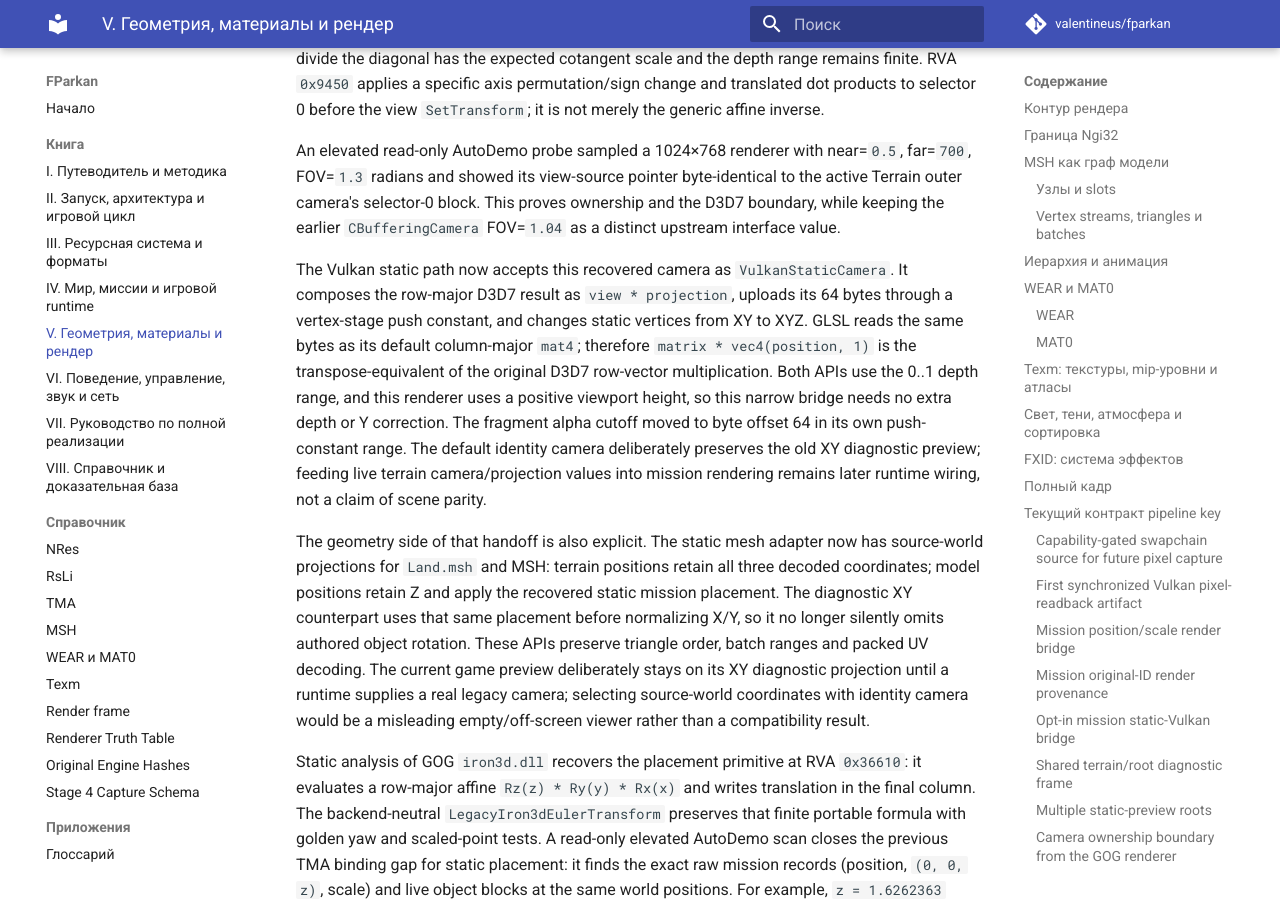
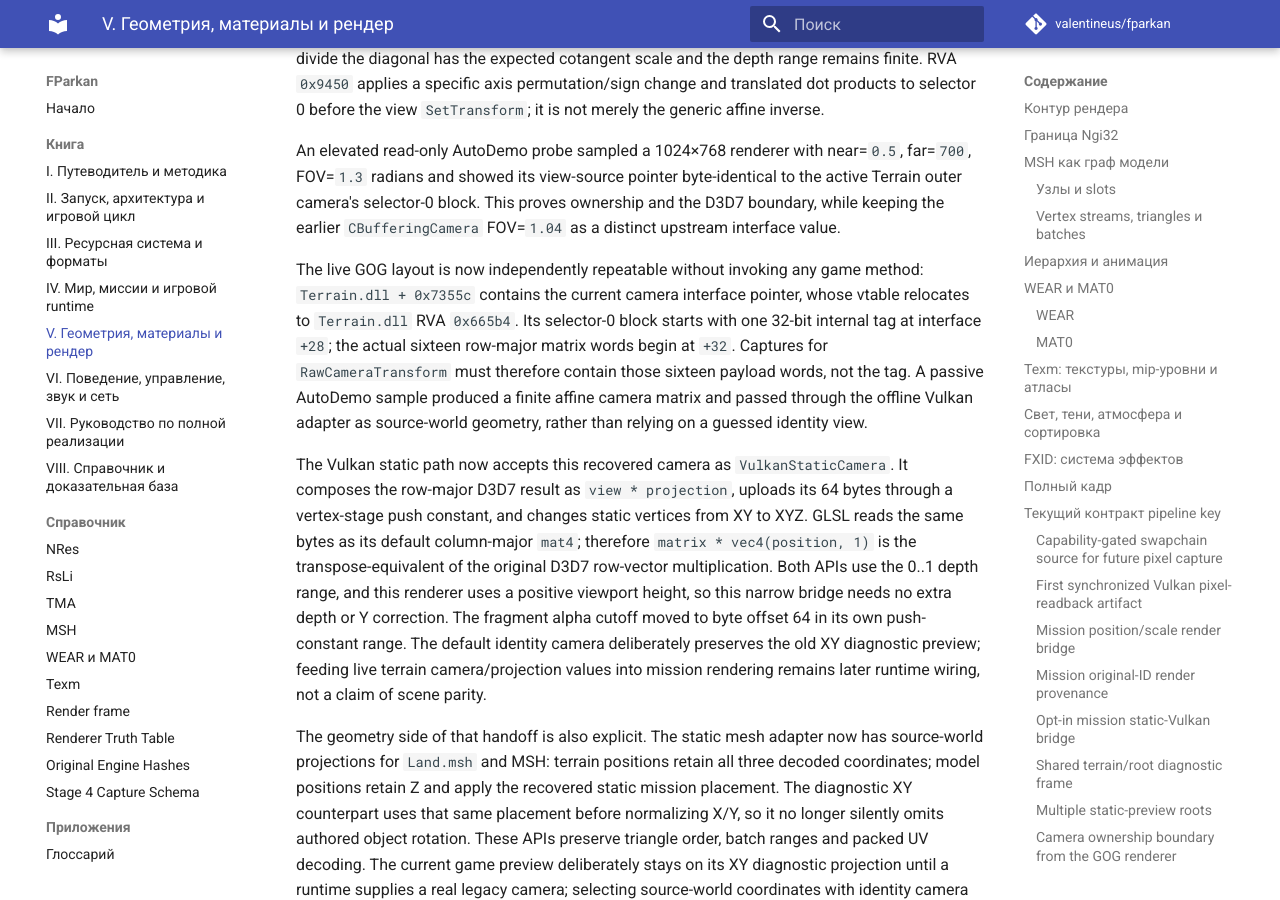
Before and after one commit to valentineus/fparkan, an MkDocs documentation site: the page built from docs/tomes/05-render.md, in a window 1280 px wide and 900 px high, scrolled down 29794 px. Built offline with MkDocs 1.6.1 and Material for MkDocs 9.7.7, drawn with Linux system fonts in a browser that asks for light colours; comment, search, counter and statistics services are not loaded; some of the changed text lies outside the part shown.

Commit message:
docs(render): validate live camera capture ABI

```diff
--- a/docs/tomes/05-render.md
+++ b/docs/tomes/05-render.md
@@ -1420,6 +1420,16 @@
 proves ownership and the D3D7 boundary, while keeping the earlier
 `CBufferingCamera` FOV=`1.04` as a distinct upstream interface value.
 
+The live GOG layout is now independently repeatable without invoking any game
+method: `Terrain.dll + 0x7355c` contains the current camera interface pointer,
+whose vtable relocates to `Terrain.dll` RVA `0x665b4`. Its selector-0 block
+starts with one 32-bit internal tag at interface `+28`; the actual sixteen
+row-major matrix words begin at `+32`. Captures for `RawCameraTransform` must
+therefore contain those sixteen payload words, not the tag. A passive AutoDemo
+sample produced a finite affine camera matrix and passed through the offline
+Vulkan adapter as source-world geometry, rather than relying on a guessed
+identity view.
+
 The Vulkan static path now accepts this recovered camera as
 `VulkanStaticCamera`. It composes the row-major D3D7 result as
 `view * projection`, uploads its 64 bytes through a vertex-stage push constant,
@@ -1478,6 +1488,15 @@
 `LoadCamera`'s public return is the separate interface view at `base + 0x134`
 with its own vtable. This capture format deliberately preserves the former
 base-object interpretation and does not invent camera ownership.
+
+A three-frame GOG AutoDemo run with one such read-only capture selected the
+`legacy-d3d7-capture` path, rendered all eight mission roots / 66 MSH
+components plus terrain, reported 5,226 vertices inside the recovered clip
+volume, produced a 7,372,800-byte readback with FNV-1a
+`1737487240747766901`, and ended with zero Vulkan validation warnings and
+errors. This validates the offline handoff for one captured instant; it does
+not claim live camera tracking, material parity, or an original-frame pixel
+comparison.
 
 The first bounded launch showed that repeated fingerprinting, rather than
 Vulkan initialization, was the load-path bottleneck: each new MAT0/TEXM request
```
